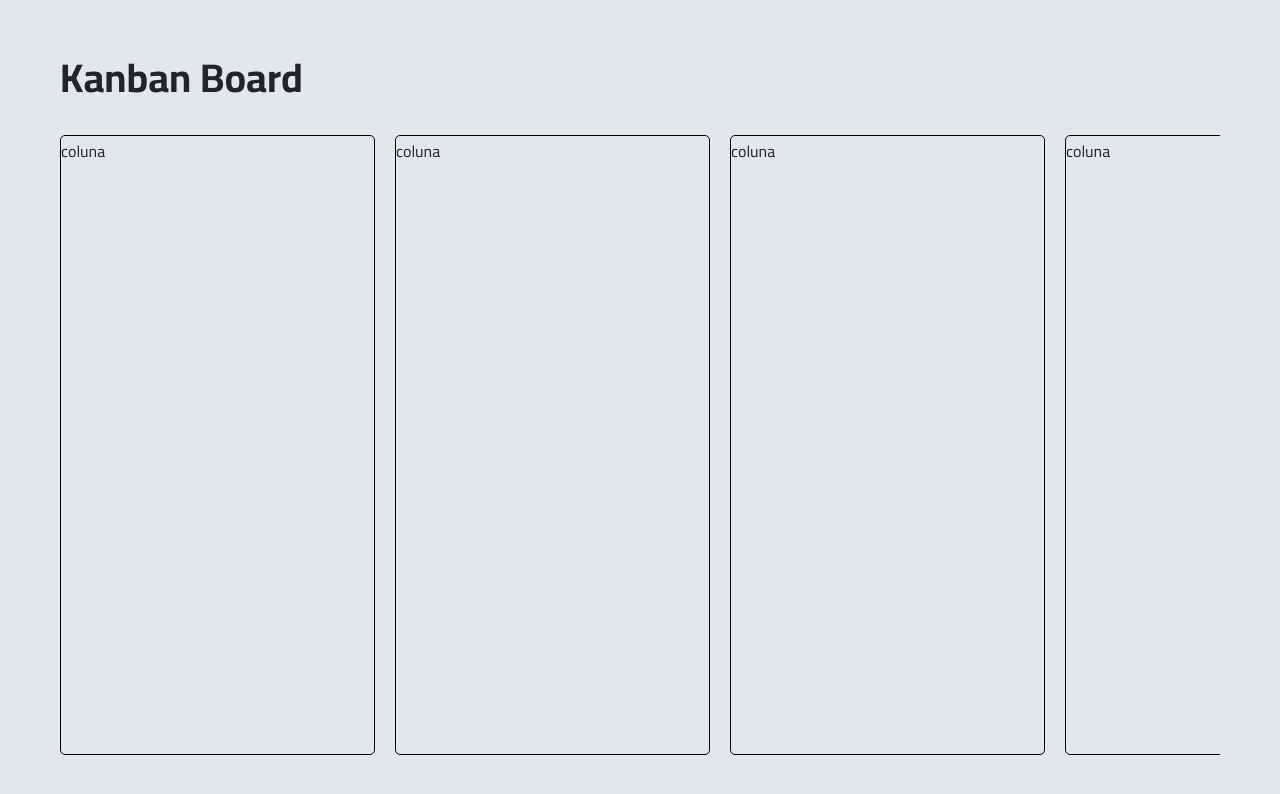
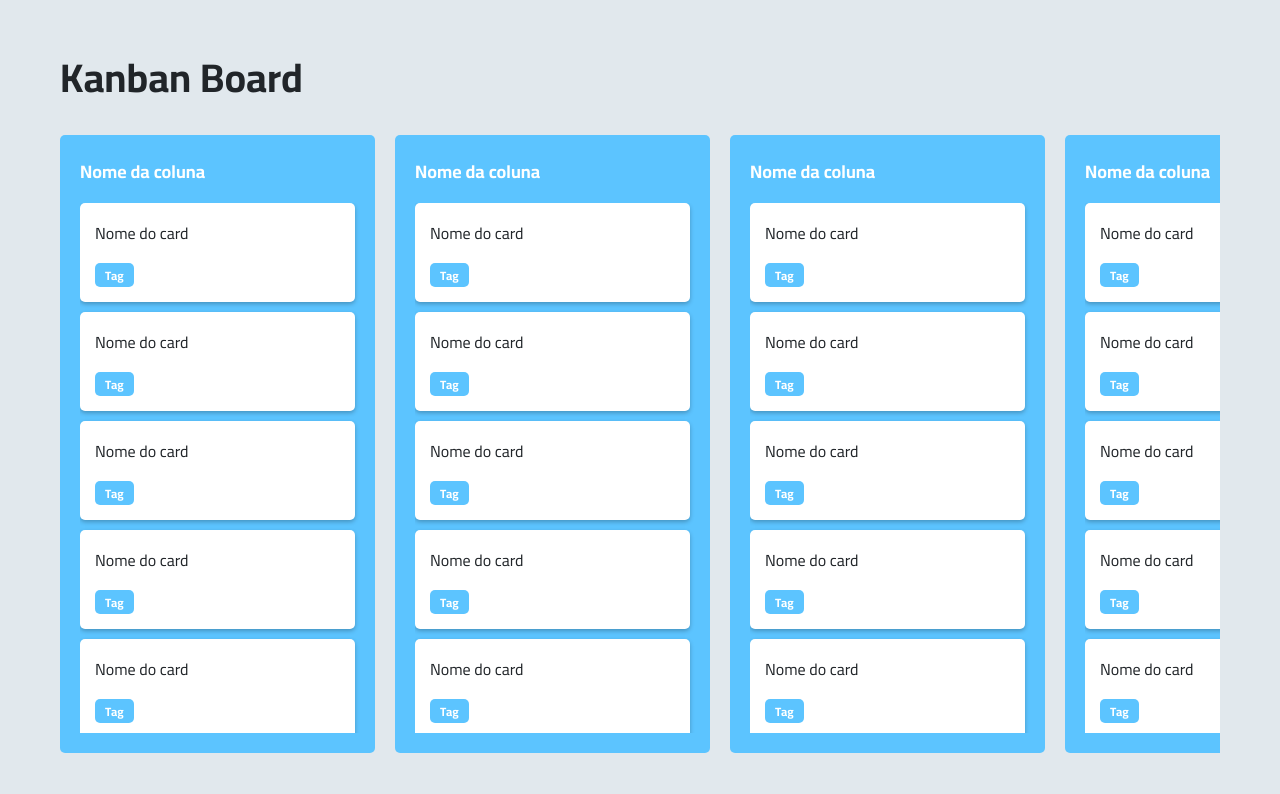
Before and after one commit to corvinau/kanban-board, a React (Create React App) app: page / in a window 1280 px wide. Shown: the top 794 px of the page. Built offline with nearby package versions, Linux system fonts and the light colour scheme.

Commit message:
added new component and update favicon
Signed-off-by: Tatiane Medeiros <tatianeportelamedeiros@gmail.com>

```diff
--- a/src/App.css
+++ b/src/App.css
@@ -17,12 +17,13 @@
 
   height: calc(100vh - 175px);
 
-  overflow-x: auto;
+  overflow: auto hidden;
 }
 
   /* personalização da scrollbar */
   ::-webkit-scrollbar {
-    height: 10px;
+    height: 5px;
+    width: 5px;
   }
 
   ::-webkit-scrollbar-thumb {
--- /dev/null
+++ b/src/components/BoardCard/index.tsx
@@ -0,0 +1,14 @@
+import React from 'react';
+
+import { Container, Tag } from './styles';
+
+const BoardCard: React.FC = () => {
+  return (
+    <Container>
+      <div className="card-name">Nome do card</div>
+      <Tag>Tag</Tag>
+    </Container>
+  );
+};
+
+export default BoardCard;
--- /dev/null
+++ b/src/components/BoardCard/styles.ts
@@ -0,0 +1,43 @@
+import styled from 'styled-components';
+
+export const Container = styled.div`
+  width: 275px;
+  max-height: 100px;
+
+  background: #FFFFFF;
+  box-shadow: 0px 2px 4px rgba(0, 0, 0, 0.25);
+  border-radius: 5px;
+
+  margin-bottom: 10px;
+
+  padding: 15px;
+
+  .card-name {
+    font-weight: 500;
+    font-size: 16px;
+    margin-bottom: 15px;
+
+    display: -webkit-box;
+    -webkit-line-clamp: 1;
+    -webkit-box-orient: vertical;
+    overflow: hidden;
+  }
+`;
+
+export const Tag = styled.div`
+  display: flex;
+  flex-direction: row;
+  align-items: center;
+  padding: 5px 10px;
+  gap: 10px;
+
+  height: 24px;
+  width: fit-content;
+
+  background: #5CC4FF;
+  border-radius: 5px;
+
+  font-weight: 700;
+  font-size: 12px;
+  color: #FFFFFF;
+`;
--- a/src/components/BoardColumn/index.tsx
+++ b/src/components/BoardColumn/index.tsx
@@ -1,11 +1,34 @@
 import React from 'react';
+
+import BoardCard from '../BoardCard';
 
 import { Container } from './styles';
 
 const BoardColumn: React.FC = () => {
   return (
     <Container>
-      <div>coluna</div>
+      <div className="column-name">Nome da coluna</div>
+      <div className="column-card">
+        <BoardCard />
+        <BoardCard />
+        <BoardCard />
+        <BoardCard />
+        <BoardCard />
+        <BoardCard />
+        <BoardCard />
+        <BoardCard />
+        <BoardCard />
+        <BoardCard />
+        <BoardCard />
+        <BoardCard />
+        <BoardCard />
+        <BoardCard />
+        <BoardCard />
+        <BoardCard />
+        <BoardCard />
+        <BoardCard />
+        <BoardCard />
+      </div>
     </Container>
   );
 };
--- a/src/components/BoardColumn/styles.ts
+++ b/src/components/BoardColumn/styles.ts
@@ -4,11 +4,25 @@ export const Container = styled.div`
   width: 315px;
   border-radius: 5px;
   margin-right: 20px;
-  margin-bottom: 5px;
+
+  padding: 20px 0;
+
+  background-color: #5CC4FF;
 
   :last-child {
     margin-right: 0;
   }
 
-  border: 1px solid black;
+  .column-name {
+    font-weight: 700;
+    font-size: 18px;
+    color: #FFFFFF;
+    margin: 0 20px 15px;
+  }
+
+  .column-card {
+    overflow: auto;
+    max-height: calc(100vh - 270px);
+    margin: 0px 15px 0px 20px;
+  }
 `;
--- a/src/pages/Dashboard/styles.ts
+++ b/src/pages/Dashboard/styles.ts
@@ -3,5 +3,5 @@ import styled from 'styled-components';
 export const Container = styled.div`
   display: flex;
   flex-direction: row;
-  align-items: stretch;
+  align-items: flex-start;
 `;
```
Also changed, not shown: 1 other file (tests, documents, lock files or other folders).
